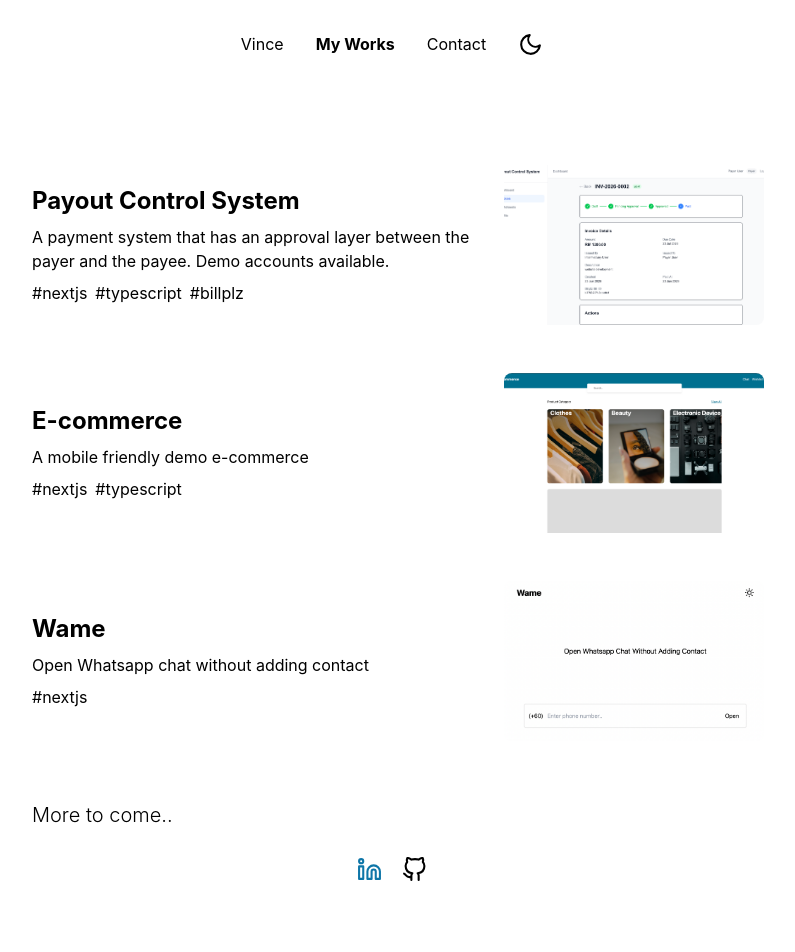
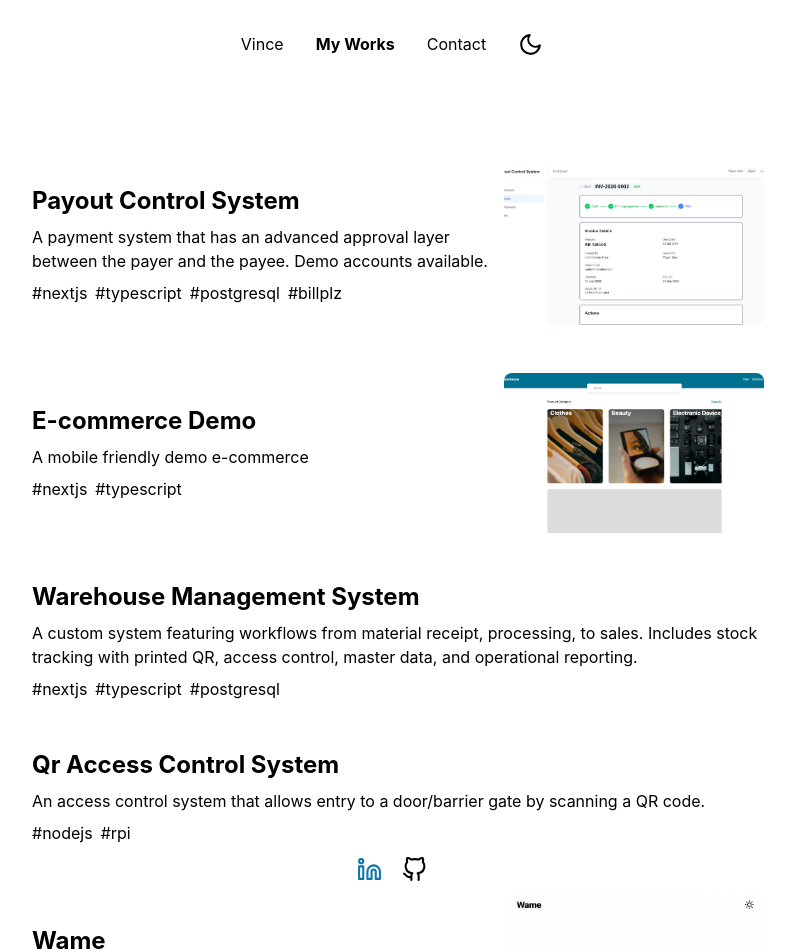
Before and after one commit to vinceleong/portfolio, a Next.js app: page /myworks in a window 1280 px wide. Shown: the top 952 px of the page, without its empty margins (248-1043 px from the left). Before the commit the page ends 914 px from the top, so only its background shows below. Built offline with nearby package versions, Linux system fonts and the light colour scheme.

Commit message:
updated works

```diff
--- a/pages/myworks.js
+++ b/pages/myworks.js
@@ -32,6 +32,11 @@ function WorkListItem({ title, description, url, imagePath, index, alt, tags })
       animate="enter"
       whileHover="hover"
       onClick={() => {
+        if(!url) {
+          alert("This is a private project and cannot be accessed publicly.");
+          return;
+        }
+
         window.open(url, "_blank");
       }}
     >
@@ -46,7 +51,8 @@ function WorkListItem({ title, description, url, imagePath, index, alt, tags })
           </div>
         }
       </div>
-      <div style={{ height: "160px", width: "260px", position: "relative", flexShrink: 0 }} className="mt-4 md:mt-0">
+      {
+        imagePath && <div style={{ height: "160px", width: "260px", position: "relative", flexShrink: 0 }} className="mt-4 md:mt-0">
         <Image
           className="z-[1] rounded-lg"
           src={imagePath}
@@ -55,6 +61,7 @@ function WorkListItem({ title, description, url, imagePath, index, alt, tags })
           style={{ objectFit: "cover" }}
         />
       </div>
+      }
     </motion.div>
   );
 }
@@ -67,19 +74,35 @@ export default function MyWork() {
   const workList = [
     {
       title: "Payout Control System",
-      description: "A payment system that has an approval layer between the payer and the payee. Demo accounts available.",
+      description: "A payment system that has an advanced approval layer between the payer and the payee. Demo accounts available.",
       url: "https://payment-control-system.vercel.app/",
       imagePath: "/images/works/payout-control-system.png",
       alt: "payout-control-system.png",
-      tags: ["nextjs", "typescript", "billplz"]
+      tags: ["nextjs", "typescript", "postgresql","billplz"]
     },
     {
-      title: "E-commerce",
+      title: "E-commerce Demo",
       description: "A mobile friendly demo e-commerce",
       url: "https://ecommerce-vincel.vercel.app/",
       imagePath: "/images/works/ecommerce.png",
       alt: "ecommerce.png",
       tags: ["nextjs", "typescript"]
+    },
+    {
+      title: "Warehouse Management System",
+      description: "A custom system featuring workflows from material receipt, processing, to sales. Includes stock tracking with printed QR, access control, master data, and operational reporting. ",
+      url: "",
+      imagePath: "",
+      alt: "",
+      tags: ["nextjs", "typescript", "postgresql"]
+    },
+    {
+      title: "Qr Access Control System",
+      description: "An access control system that allows entry to a door/barrier gate by scanning a QR code.",
+      url: "",
+      imagePath: "",
+      alt: "",
+      tags: ["nodejs", "rpi"]
     },
     {
       title: "Wame",
@@ -108,7 +131,7 @@ export default function MyWork() {
         }}
         className="pt-6 md:pl-6 rounded-lg text-xl font-light"
       >
-        More to come..
+        ... and more
       </motion.div>
     </div>
   );
```
